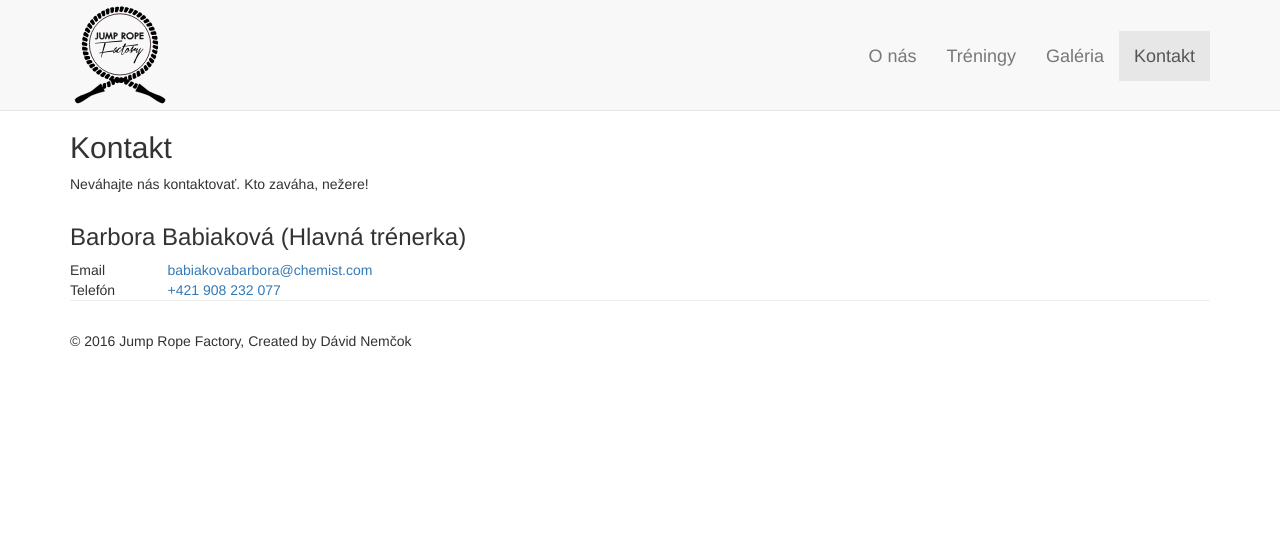
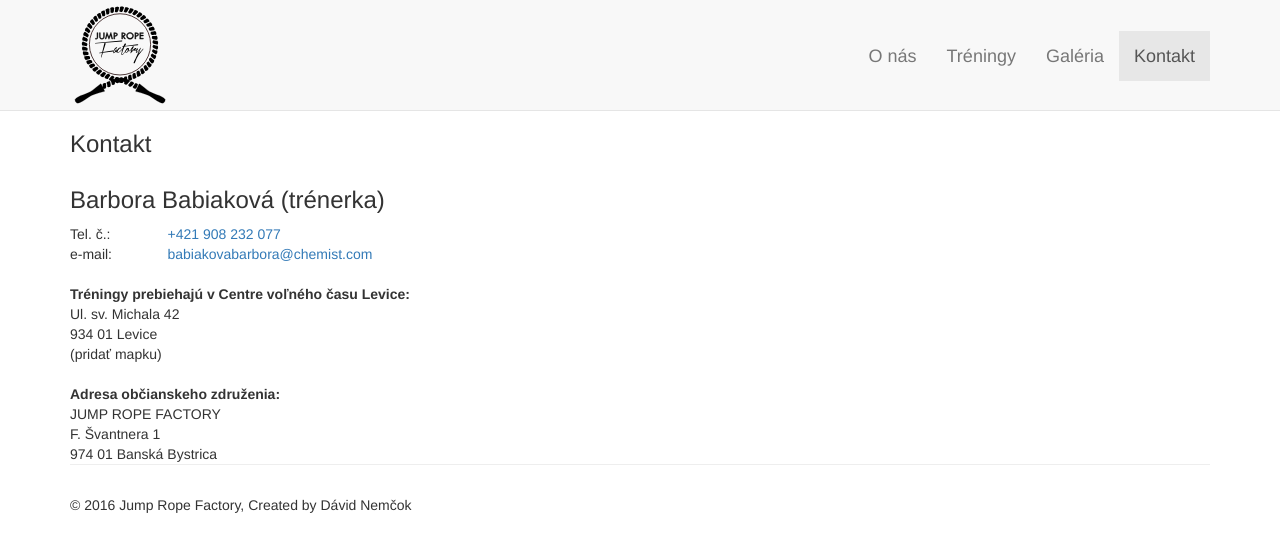
Before and after one commit to dejvo/dejvo.github.io, a Jekyll site: the page built from kontakt.html, in a window 1280 px wide. Shown: the top 552 px of the page. Built offline with Jekyll 4.4.1, drawn with Linux system fonts in a browser that asks for light colours; comment, search, counter and statistics services are not loaded.

Commit message:
Add more content

```diff
--- a/index.html
+++ b/index.html
@@ -64,8 +64,9 @@ title: Úvod
     <ul>
       {% for post in site.posts %}
         <li>
+          <p><strong>{{ post.title }}</strong></p>
           <p>{{ post.excerpt }}</p>
-          <a href="{{ post.url }}">Zobraziť detaily</a>
+          {% if post.noDetails != true %}<a href="{{ post.url }}">Zobraziť detaily</a>{% endif %}
         </li>
       {% endfor %}
     </ul>
--- a/kontakt.html
+++ b/kontakt.html
@@ -4,16 +4,26 @@ title: Kontakt
 permalink: kontakt
 ---
 
-<h2>Kontakt</h2>
-<p>Neváhajte nás kontaktovať. Kto zaváha, nežere!
+<h3>Kontakt</h3>
 <div class="row">
-  <div class="col-md-12 col-xs-12"><h3>Barbora Babiaková (Hlavná trénerka)</h3></div>
+  <div class="col-md-12 col-xs-12"><h3>Barbora Babiaková (trénerka)</h3></div>
 </div>
 <div class="row">
-  <div class="col-md-1 col-xs-2">Email</div>
+  <div class="col-md-1 col-xs-2">Tel. č.:</div>
+  <div class="col-md-10 col-xs-10"><a href="tel:{{ site.phone }}">{{ site.phone }}</a></div>
+</div>
+<div class="row">
+  <div class="col-md-1 col-xs-2">e-mail:</div>
   <div class="col-md-10 col-xs-10"><a href="mailto:{{ site.email }}">{{ site.email }}</a></div>
 </div>
-<div class="row">
-  <div class="col-md-1 col-xs-2">Telefón</div>
-  <div class="col-md-10 col-xs-10"><a href="tel:{{ site.phone }}">{{ site.phone }}</a></div>
-</div>
+<br />
+<strong>Tréningy prebiehajú v Centre voľného času Levice:</strong><br />
+
+Ul. sv. Michala 42<br>
+934 01 Levice<br>
+(pridať mapku)<br>
+<br />
+<strong>Adresa občianskeho združenia:</strong><br>
+JUMP ROPE FACTORY<br>
+F. Švantnera 1<br>
+974 01 Banská Bystrica<br>
```
Also changed, not shown: _posts/2016-08-27-novy-web.md (deleted, +0 -13 lines), _posts/2016-08-29-movement-festival.md (added, +8 -0 lines), _posts/2016-08-29-nabor.md (added, +8 -0 lines), o-nas.html (+10 -6 lines), treningy.html (+33 -4 lines).
